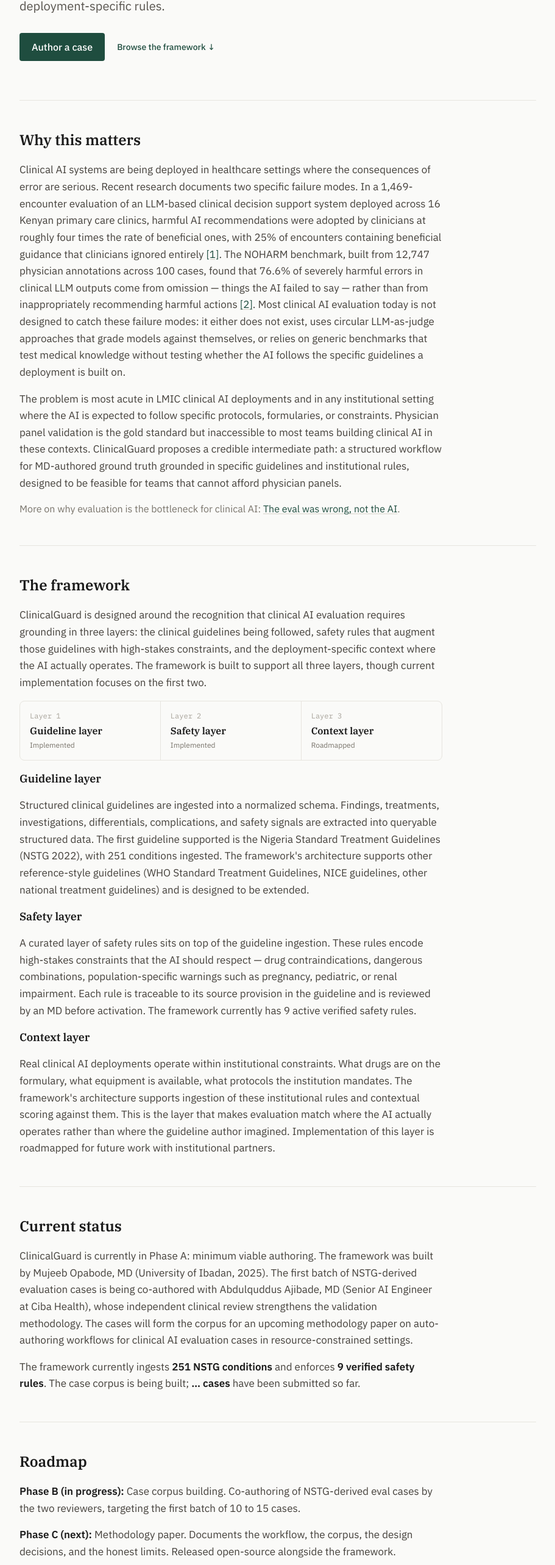
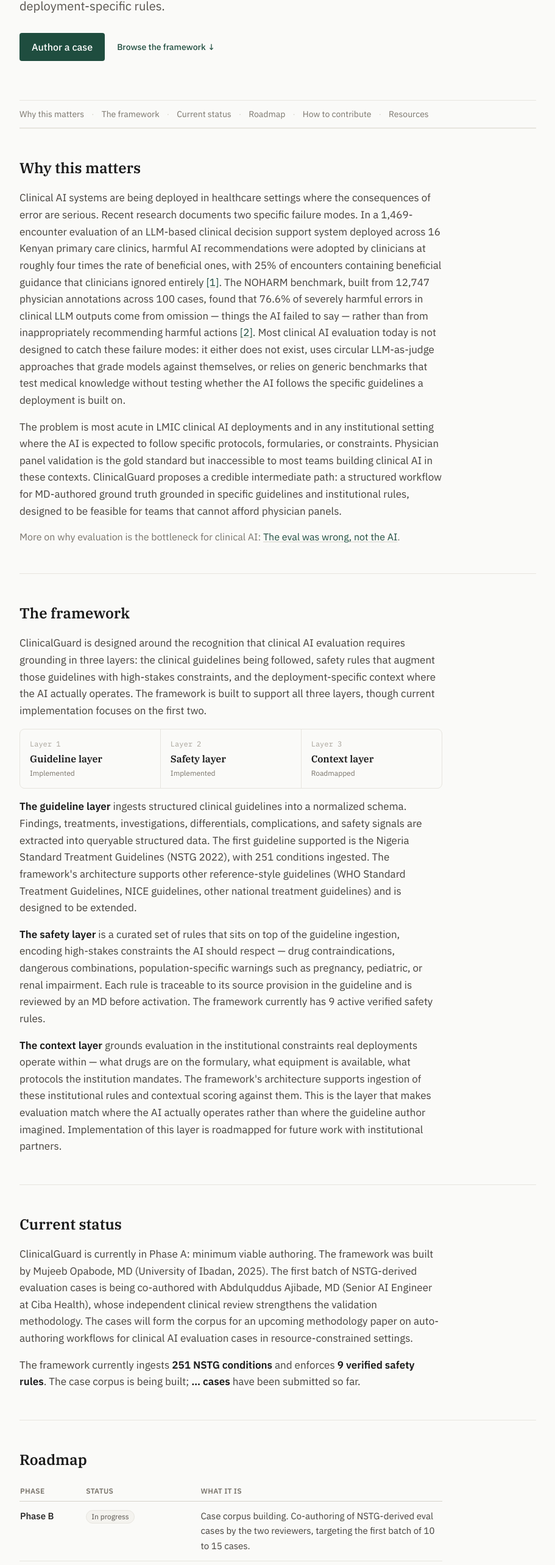
Before and after one commit to hemjay07/clinicalguard, a React (Vite) app in the folder frontend/: page / in a window 1280 px wide. Shown: the part 228-2794 px from the top of the page at 61% size, without its empty margins (184-1095 px from the left). Built offline with nearby package versions, Linux system fonts and the light colour scheme; no server answers.

Commit message:
Landing follow-ups: corpus-only count, TOC, roadmap table, copy fixes
Corpus-only case count/list with empty-state, table-of-contents jump nav, roadmap table, blog link relabel, framework bold lead-ins, tighter contribute section.

```diff
--- a/frontend/src/index.css
+++ b/frontend/src/index.css
@@ -4,6 +4,10 @@
 
 :root {
   color-scheme: light;
+}
+
+html {
+  scroll-behavior: smooth;
 }
 
 body {
--- a/frontend/src/pages/Cases.tsx
+++ b/frontend/src/pages/Cases.tsx
@@ -50,8 +50,9 @@
               ))}
               {data.length === 0 && (
                 <tr>
-                  <td colSpan={6} className="px-4 py-8 text-center text-slate-400">
-                    No cases yet. <Link to="/author" className="text-brand-700 hover:underline">Author the first one →</Link>
+                  <td colSpan={6} className="px-4 py-8 text-center text-slate-500">
+                    No cases authored through the UI yet. This list will populate as Mujeeb and
+                    Abdulquddus submit cases through the authoring interface.
                   </td>
                 </tr>
               )}
--- a/frontend/src/pages/Home.tsx
+++ b/frontend/src/pages/Home.tsx
@@ -19,7 +19,7 @@
 
 function Section({ id, title, children }: { id?: string; title?: string; children: React.ReactNode }) {
   return (
-    <section id={id} className="border-t border-neutral-200 py-12">
+    <section id={id} className="scroll-mt-6 border-t border-neutral-200 py-12">
       {title && <h2 className="mb-5 font-serif text-2xl font-semibold text-neutral-900">{title}</h2>}
       <div className="prose-measure space-y-4 text-[17px] leading-relaxed text-neutral-700">{children}</div>
     </section>
@@ -54,8 +54,25 @@
         </div>
       </header>
 
+      {/* Table of contents */}
+      <nav aria-label="On this page" className="flex flex-wrap items-center gap-x-3 gap-y-1 border-y border-neutral-200 py-3 text-sm text-neutral-500">
+        {[
+          ["#why", "Why this matters"],
+          ["#framework", "The framework"],
+          ["#status", "Current status"],
+          ["#roadmap", "Roadmap"],
+          ["#contribute", "How to contribute"],
+          ["#resources", "Resources"],
+        ].map(([href, label], i) => (
+          <span key={href} className="flex items-center gap-x-3">
+            {i > 0 && <span aria-hidden className="text-neutral-300">·</span>}
+            <a href={href} className="hover:text-brand-700">{label}</a>
+          </span>
+        ))}
+      </nav>
+
       {/* Section 2: Why this matters */}
-      <Section title="Why this matters">
+      <Section id="why" title="Why this matters">
         <p>
           Clinical AI systems are being deployed in healthcare settings where the consequences of
           error are serious. Recent research documents two specific failure modes. In a
@@ -112,31 +129,28 @@
           ))}
         </div>
 
-        <h3 className="font-serif text-lg font-semibold text-neutral-900">Guideline layer</h3>
         <p>
-          Structured clinical guidelines are ingested into a normalized schema. Findings, treatments,
+          <strong className="font-semibold text-neutral-900">The guideline layer</strong> ingests
+          structured clinical guidelines into a normalized schema. Findings, treatments,
           investigations, differentials, complications, and safety signals are extracted into
           queryable structured data. The first guideline supported is the Nigeria Standard Treatment
           Guidelines (NSTG 2022), with {nConditions} conditions ingested. The framework's
           architecture supports other reference-style guidelines (WHO Standard Treatment Guidelines,
           NICE guidelines, other national treatment guidelines) and is designed to be extended.
         </p>
-
-        <h3 className="font-serif text-lg font-semibold text-neutral-900">Safety layer</h3>
         <p>
-          A curated layer of safety rules sits on top of the guideline ingestion. These rules encode
-          high-stakes constraints that the AI should respect — drug contraindications, dangerous
-          combinations, population-specific warnings such as pregnancy, pediatric, or renal
-          impairment. Each rule is traceable to its source provision in the guideline and is reviewed
-          by an MD before activation. The framework currently has {nSafety} active verified safety
-          rules.
+          <strong className="font-semibold text-neutral-900">The safety layer</strong> is a curated
+          set of rules that sits on top of the guideline ingestion, encoding high-stakes constraints
+          the AI should respect — drug contraindications, dangerous combinations, population-specific
+          warnings such as pregnancy, pediatric, or renal impairment. Each rule is traceable to its
+          source provision in the guideline and is reviewed by an MD before activation. The framework
+          currently has {nSafety} active verified safety rules.
         </p>
-
-        <h3 className="font-serif text-lg font-semibold text-neutral-900">Context layer</h3>
         <p>
-          Real clinical AI deployments operate within institutional constraints. What drugs are on
-          the formulary, what equipment is available, what protocols the institution mandates. The
-          framework's architecture supports ingestion of these institutional rules and contextual
+          <strong className="font-semibold text-neutral-900">The context layer</strong> grounds
+          evaluation in the institutional constraints real deployments operate within — what drugs
+          are on the formulary, what equipment is available, what protocols the institution mandates.
+          The framework's architecture supports ingestion of these institutional rules and contextual
           scoring against them. This is the layer that makes evaluation match where the AI actually
           operates rather than where the guideline author imagined. Implementation of this layer is
           roadmapped for future work with institutional partners.
@@ -144,7 +158,7 @@
       </Section>
 
       {/* Section 4: Current status */}
-      <Section title="Current status">
+      <Section id="status" title="Current status">
         <p>
           ClinicalGuard is currently in Phase A: minimum viable authoring. The framework was built
           by Mujeeb Opabode, MD (University of Ibadan, 2025). The first batch of NSTG-derived
@@ -161,64 +175,71 @@
       </Section>
 
       {/* Section 5: Roadmap */}
-      <Section title="Roadmap">
-        <p><strong className="font-semibold text-neutral-900">Phase B (in progress):</strong> Case corpus building. Co-authoring of NSTG-derived eval cases by the two reviewers, targeting the first batch of 10 to 15 cases.</p>
-        <p><strong className="font-semibold text-neutral-900">Phase C (next):</strong> Methodology paper. Documents the workflow, the corpus, the design decisions, and the honest limits. Released open-source alongside the framework.</p>
-        <p><strong className="font-semibold text-neutral-900">Phase D (after C):</strong> Multi-contributor pipeline. Other MD contributors will be able to author cases through a moderated workflow with auth, review queues, and inter-rater agreement tracking. The evaluation dashboard for running cases against AI systems will ship in this phase.</p>
-        <p><strong className="font-semibold text-neutral-900">Phase E (longer term):</strong> Cross-guideline support. Extending the framework to ingest WHO Standard Treatment Guidelines, NICE guidelines, and other national/international guidelines. Demonstrating cross-guideline workflows with collaborators in different healthcare contexts.</p>
-        <p><strong className="font-semibold text-neutral-900">Context layer implementation:</strong> The deployment-context grounding layer is roadmapped pending real institutional partnerships. The architecture supports it; the implementation awaits actual deployment contexts to design against.</p>
+      <Section id="roadmap" title="Roadmap">
+        <div className="not-prose overflow-x-auto">
+          <table className="w-full border-collapse text-[15px]">
+            <thead>
+              <tr className="border-b border-neutral-300 text-left text-xs font-semibold uppercase tracking-wide text-neutral-500">
+                <th className="py-2 pr-4 align-bottom">Phase</th>
+                <th className="py-2 pr-4 align-bottom">Status</th>
+                <th className="py-2 align-bottom">What it is</th>
+              </tr>
+            </thead>
+            <tbody className="align-top text-neutral-700">
+              {[
+                ["Phase B", "In progress", "Case corpus building. Co-authoring of NSTG-derived eval cases by the two reviewers, targeting the first batch of 10 to 15 cases."],
+                ["Phase C", "Next", "Methodology paper. Documents the workflow, the corpus, the design decisions, and the honest limits. Released open-source alongside the framework."],
+                ["Phase D", "After C", "Multi-contributor pipeline. Other MD contributors will be able to author cases through a moderated workflow with auth, review queues, and inter-rater agreement tracking. The evaluation dashboard for running cases against AI systems will ship in this phase."],
+                ["Phase E", "Longer term", "Cross-guideline support. Extending the framework to ingest WHO Standard Treatment Guidelines, NICE guidelines, and other national/international guidelines."],
+                ["Context layer", "Pending institutional partner", "The deployment-context grounding layer is roadmapped pending real institutional partnerships. The architecture supports it; the implementation awaits actual deployment contexts to design against."],
+              ].map(([phase, status, what]) => (
+                <tr key={phase} className="border-b border-neutral-200">
+                  <td className="py-3 pr-4 font-medium text-neutral-900 whitespace-nowrap">{phase}</td>
+                  <td className="py-3 pr-4">
+                    <span className="inline-block rounded-full border border-neutral-200 bg-neutral-100 px-2 py-0.5 text-xs text-neutral-600 whitespace-nowrap">{status}</span>
+                  </td>
+                  <td className="py-3 leading-relaxed">{what}</td>
+                </tr>
+              ))}
+            </tbody>
+          </table>
+        </div>
       </Section>
 
       {/* How to contribute */}
-      <Section title="How to contribute">
+      <Section id="contribute" title="How to contribute">
         <p>
           ClinicalGuard's value depends on physicians authoring high-quality evaluation cases
           grounded in the clinical guidelines they know. Contribution is currently closed during
-          Phase A while the first batch of NSTG-derived cases is authored. The contribution pipeline
-          opens to external contributors in Phase D, which includes the moderated multi-contributor
-          workflow with review queues and inter-rater agreement tracking.
+          Phase A while the first batch of NSTG-derived cases is authored. The pipeline opens to
+          external contributors in Phase D.
         </p>
         <p>When contribution opens, the path will be:</p>
         <ul className="list-disc space-y-2 pl-6">
-          <li>
-            <strong className="font-semibold text-neutral-900">Case authoring</strong> — MDs use this
-            interface to author evaluation cases for conditions they have clinical expertise in. The
-            cases become part of the public ClinicalGuard corpus.
-          </li>
-          <li>
-            <strong className="font-semibold text-neutral-900">Case review</strong> — MDs
-            independently review cases authored by others, providing the second-reviewer validation
-            that the methodology requires.
-          </li>
-          <li>
-            <strong className="font-semibold text-neutral-900">Methodology contribution</strong> —
-            Experienced contributors can propose changes to the case structure, scoring dimensions, or
-            workflow itself, with input weighted into the next framework version.
-          </li>
+          <li><strong className="font-semibold text-neutral-900">Case authoring</strong> — MDs author evaluation cases for conditions they have clinical expertise in.</li>
+          <li><strong className="font-semibold text-neutral-900">Case review</strong> — MDs independently review cases authored by others, providing second-reviewer validation.</li>
+          <li><strong className="font-semibold text-neutral-900">Methodology contribution</strong> — Experienced contributors propose changes to case structure, scoring dimensions, or workflow itself.</li>
         </ul>
         <p>
           Contributors receive named credit on the framework, co-authorship on the methodology paper
-          for substantive contributions, and a public artifact for their own clinical AI work. The
-          workflow itself documents clinical AI evaluation methodology in a way few resources
-          currently do, which contributors find useful for their own understanding of the field.
+          for substantive contributions, and a public artifact for their own clinical AI work.
         </p>
         <p>
-          Interested clinicians can express early interest via{" "}
-          <Cite href={GITHUB_URL}>GitHub</Cite> or by opening an issue on the{" "}
+          Interested clinicians can express early interest by opening an issue on the{" "}
           <Cite href={`${GITHUB_URL}/issues`}>GitHub repo</Cite>.
         </p>
       </Section>
 
       {/* Section 7: Resources */}
-      <Section title="Resources">
+      <Section id="resources" title="Resources">
         <ul className="not-prose space-y-3 text-[15px]">
           <li>
             <Cite href={METHODOLOGY_URL}>Methodology document</Cite>
             <span className="text-neutral-500"> — evaluation methodology, scoring formulas, measured variance, and acknowledged limitations.</span>
           </li>
           <li>
-            <Cite href={BLOG_URL}>Why evaluation is the bottleneck</Cite>
-            <span className="text-neutral-500"> — why clinical AI evaluation is the constraining problem for safe deployment.</span>
+            <Cite href={BLOG_URL}>The eval was wrong, not the AI</Cite>
+            <span className="text-neutral-500"> — why clinical AI evaluation is the constraining problem for safe deployment, and what guideline-grounded evaluation looks like.</span>
           </li>
           <li>
             <Cite href={ADR_URL}>Architecture decisions</Cite>
```
Also changed, not shown: 2 other files (tests, documents, lock files or other folders).
